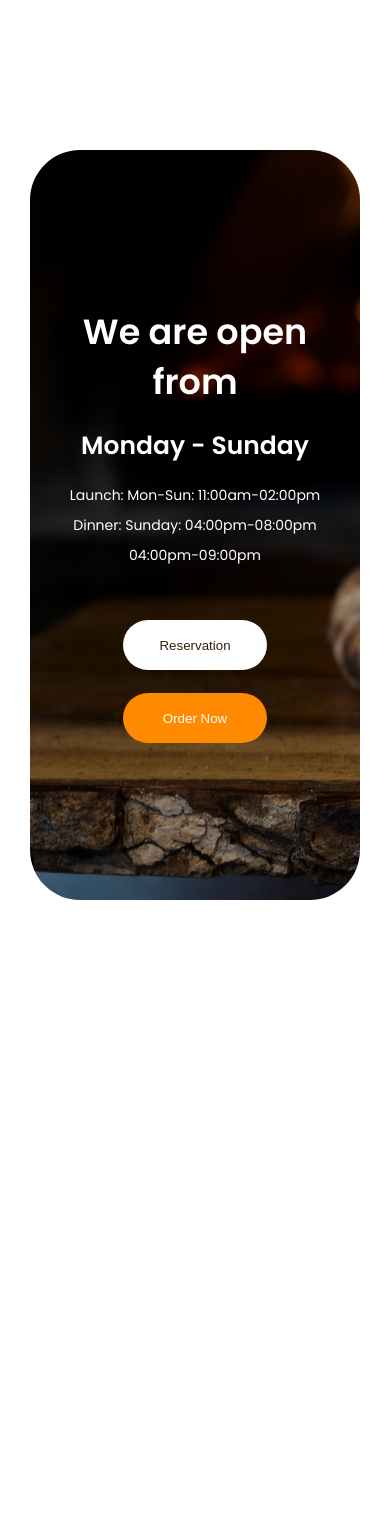
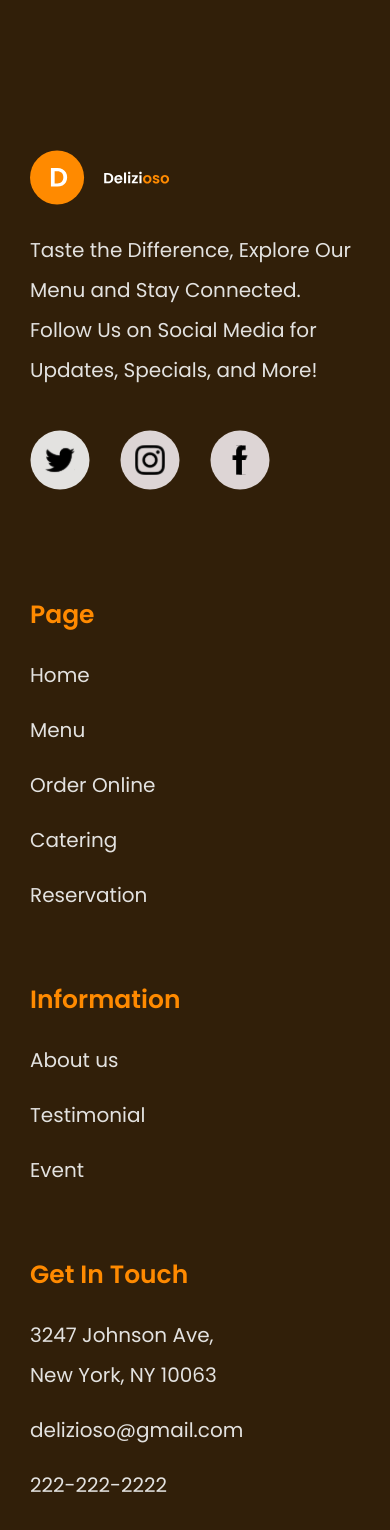
Before and after one commit to kulievdev/restaurant-website-react, a React (Create React App) app: page / in a window 390 px wide. Shown: the top 1530 px of the page. Before the commit the page ends 1050 px from the top, so only its background shows below. Built offline with nearby package versions, Linux system fonts and the light colour scheme.

Commit message:
Make footer section responsive

```diff
--- a/src/pages/home/Home.js
+++ b/src/pages/home/Home.js
@@ -18,8 +18,8 @@ const Home = () => {
             {/* <Reservation /> */}
             {/* <Chefs /> */}
             {/* <Testimonials /> */}
-            <BusinessHours />
-            {/* <Footer /> */}
+            {/* <BusinessHours /> */}
+            <Footer />
         </>
     );
 };
--- a/src/pages/home/sections/footer/Footer.js
+++ b/src/pages/home/sections/footer/Footer.js
@@ -11,16 +11,24 @@ const FooterSection = styled.footer`
 const FooterSectionContainer = styled(SectionContainer)``;
 
 const FooterContent = styled.div`
-    display: flex;
-    justify-content: space-between;
     margin-bottom: 14rem;
+
+    @media (min-width: 1150px) {
+        display: flex;
+        justify-content: space-between;
+    }
 `;
 
 const BrandWrapper = styled.div`
-    width: 30%;
+    width: 100%;
+    margin-bottom: 10rem;
     display: flex;
     flex-direction: column;
     justify-content: space-between;
+
+    @media (min-width: 1150px) {
+        width: 30%;
+    }
 `;
 
 const FooterLogo = styled.img`
@@ -42,7 +50,17 @@ const SocialMediasWrapper = styled.div`
 
 const NavigationWrapper = styled.div`
     display: flex;
-    gap: 7rem;
+    flex-direction: column;
+    gap: 6rem;
+
+    @media (min-width: 750px) {
+        display: flex;
+        justify-content: space-between;
+    }
+
+    @media (min-width: 1150px) {
+        gap: 7rem;
+    }
 `;
 
 const Navigation = styled.nav`
```
